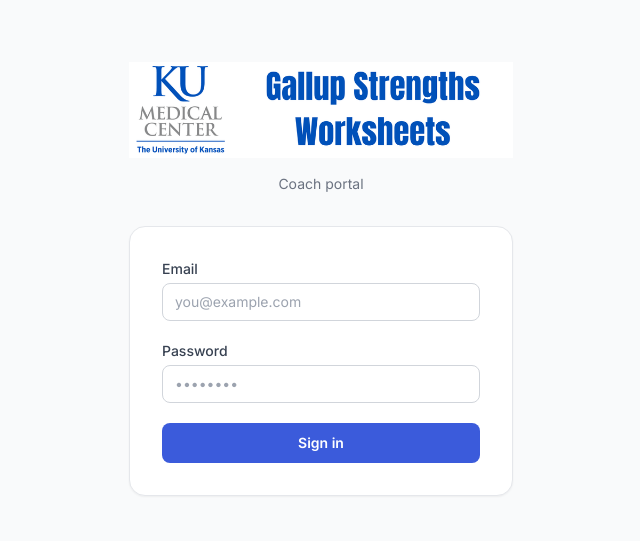
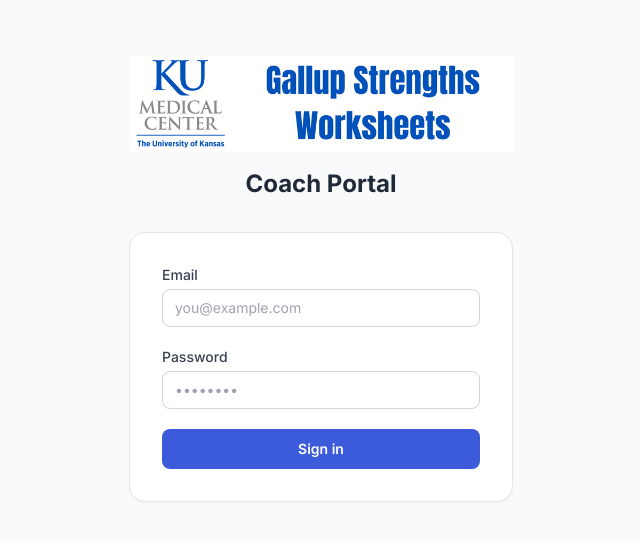
Before and after one commit to bradthomison/gallup-worksheets, a React (Vite) app: page /login in a window 1280 px wide. Shown: the part 121-662 px from the top of the page, without its empty margins (319-959 px from the left). Built offline with nearby package versions, Linux system fonts and the light colour scheme; no server answers.

Commit message:
Make Coach Portal text larger, darker, and centered at half width

```diff
--- a/src/pages/LoginPage.jsx
+++ b/src/pages/LoginPage.jsx
@@ -28,7 +28,7 @@
         {/* Brand header */}
         <div className="text-center mb-8">
           <img src="/logo.png" alt="Gallup Strengths" className="w-full h-auto mb-4" />
-          <p className="text-sm text-gray-500">Coach portal</p>
+          <p className="text-2xl font-bold text-gray-800 w-1/2 mx-auto text-center">Coach Portal</p>
         </div>
 
         <form onSubmit={handleSubmit} className="bg-white rounded-2xl shadow-sm border border-gray-200 p-8 space-y-5">
```
